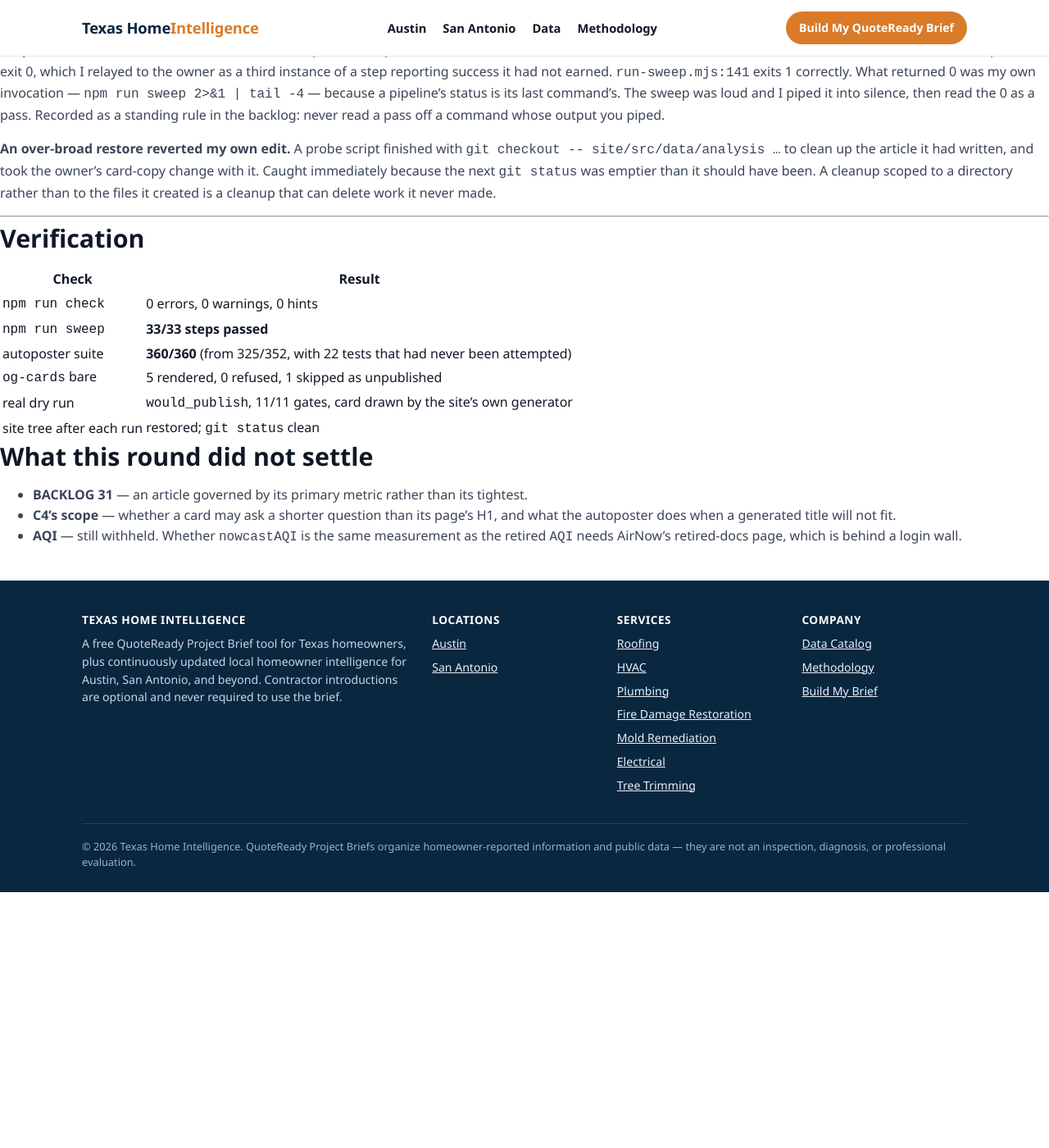
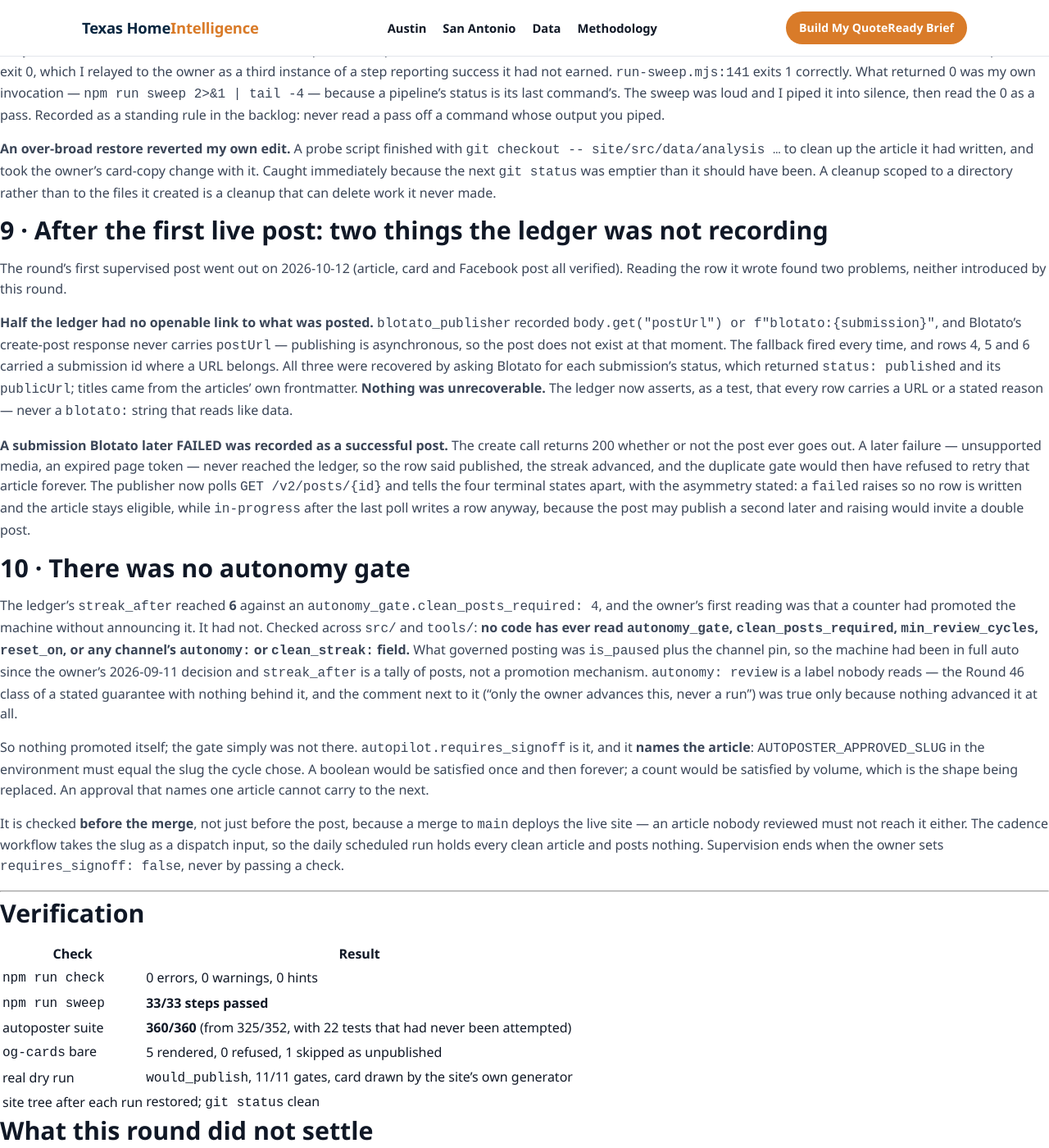
Before and after one commit to zmpersonal/texashomeintelligence, a Jekyll site: the page built from docs/audits/round-48-autoposter-correctness.md, in a window 1280 px wide and 1400 px high, scrolled down 2968 px. Shown: the whole window at 82% size. Built offline with Jekyll 4.4.1, drawn with Linux system fonts in a browser that asks for light colours; our own code applies the rules of GitHub Pages for plain Markdown files; before the commit the page ends 4056 px from its top, so only the background shows below that.

Commit message:
cadence: approved_slug is the sign-off input, and the Round 48 audit records both findings
The daily scheduled run passes no slug, so it holds every clean article and
posts nothing. Publishing is a dispatch naming the exact article.

Audit gains §9 (the ledger could not be audited, and a failed publish was
recorded as a successful one) and §10 (there was no autonomy gate — nothing
promoted itself, because there was no promotion to make).

Co-Authored-By: Claude Opus 5 <noreply@anthropic.com>
Claude-Session: https://claude.ai/code/session_01AnGXzZbqiP668GECxYpmtS

```diff
--- a/docs/audits/round-48-autoposter-correctness.md
+++ b/docs/audits/round-48-autoposter-correctness.md
@@ -180,6 +180,53 @@ owner's card-copy change with it. Caught immediately because the next `git statu
 than it should have been. A cleanup scoped to a directory rather than to the files it created is
 a cleanup that can delete work it never made.
 
+## 9 · After the first live post: two things the ledger was not recording
+
+The round's first supervised post went out on 2026-10-12 (article, card and Facebook post all
+verified). Reading the row it wrote found two problems, neither introduced by this round.
+
+**Half the ledger had no openable link to what was posted.** `blotato_publisher` recorded
+`body.get("postUrl") or f"blotato:{submission}"`, and Blotato's create-post response never
+carries `postUrl` — publishing is asynchronous, so the post does not exist at that moment. The
+fallback fired every time, and rows 4, 5 and 6 carried a submission id where a URL belongs.
+All three were recovered by asking Blotato for each submission's status, which returned
+`status: published` and its `publicUrl`; titles came from the articles' own frontmatter.
+**Nothing was unrecoverable.** The ledger now asserts, as a test, that every row carries a URL
+or a stated reason — never a `blotato:` string that reads like data.
+
+**A submission Blotato later FAILED was recorded as a successful post.** The create call returns
+200 whether or not the post ever goes out. A later failure — unsupported media, an expired page
+token — never reached the ledger, so the row said published, the streak advanced, and the
+duplicate gate would then have refused to retry that article forever. The publisher now polls
+`GET /v2/posts/{id}` and tells the four terminal states apart, with the asymmetry stated: a
+`failed` raises so no row is written and the article stays eligible, while `in-progress` after
+the last poll writes a row anyway, because the post may publish a second later and raising
+would invite a double post.
+
+## 10 · There was no autonomy gate
+
+The ledger's `streak_after` reached **6** against an `autonomy_gate.clean_posts_required: 4`,
+and the owner's first reading was that a counter had promoted the machine without announcing it.
+It had not. Checked across `src/` and `tools/`: **no code has ever read `autonomy_gate`,
+`clean_posts_required`, `min_review_cycles`, `reset_on`, or any channel's `autonomy:` or
+`clean_streak:` field.** What governed posting was `is_paused` plus the channel pin, so the
+machine had been in full auto since the owner's 2026-09-11 decision and `streak_after` is a
+tally of posts, not a promotion mechanism. `autonomy: review` is a label nobody reads — the
+Round 46 class of a stated guarantee with nothing behind it, and the comment next to it
+("only the owner advances this, never a run") was true only because nothing advanced it at all.
+
+So nothing promoted itself; the gate simply was not there. `autopilot.requires_signoff` is it,
+and it **names the article**: `AUTOPOSTER_APPROVED_SLUG` in the environment must equal the slug
+the cycle chose. A boolean would be satisfied once and then forever; a count would be satisfied
+by volume, which is the shape being replaced. An approval that names one article cannot carry to
+the next.
+
+It is checked **before the merge**, not just before the post, because a merge to `main` deploys
+the live site — an article nobody reviewed must not reach it either. The cadence workflow takes
+the slug as a dispatch input, so the daily scheduled run holds every clean article and posts
+nothing. Supervision ends when the owner sets `requires_signoff: false`, never by passing a
+check.
+
 ---
 
 ## Verification
```
Also changed, not shown: .github/workflows/autoposter-cadence.yml.
